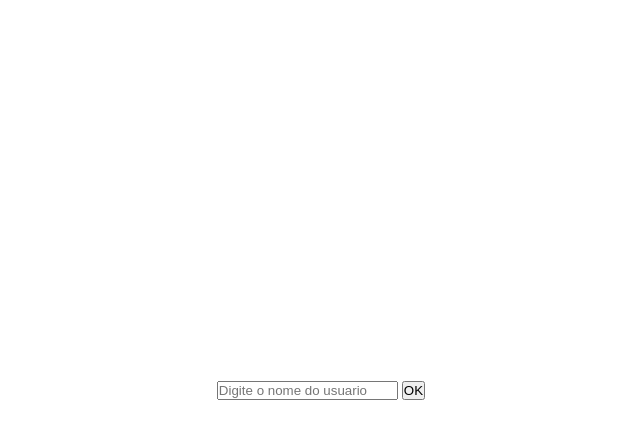
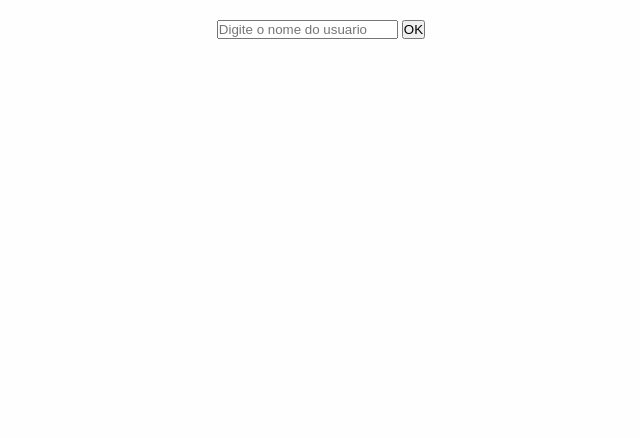
Before and after one commit to vanessa-dev/projeto-github-mentoria, a plain HTML site: page index.html in a window 1280 px wide. Shown: the whole page, without its empty margins (319-959 px from the left). Drawn offline with Linux system fonts and the light colour scheme.

Commit message:
fix: css

```diff
--- a/style.css
+++ b/style.css
@@ -6,11 +6,13 @@
 
 
 body {
+  background-color: #fffefe;
+  padding-top: 20px;
   display: flex;
   justify-content: center;
   align-items: center;
   flex-direction: column;
-  height: 100vh;
+  /* height: 100vh; */
 }
 
 img {
```
